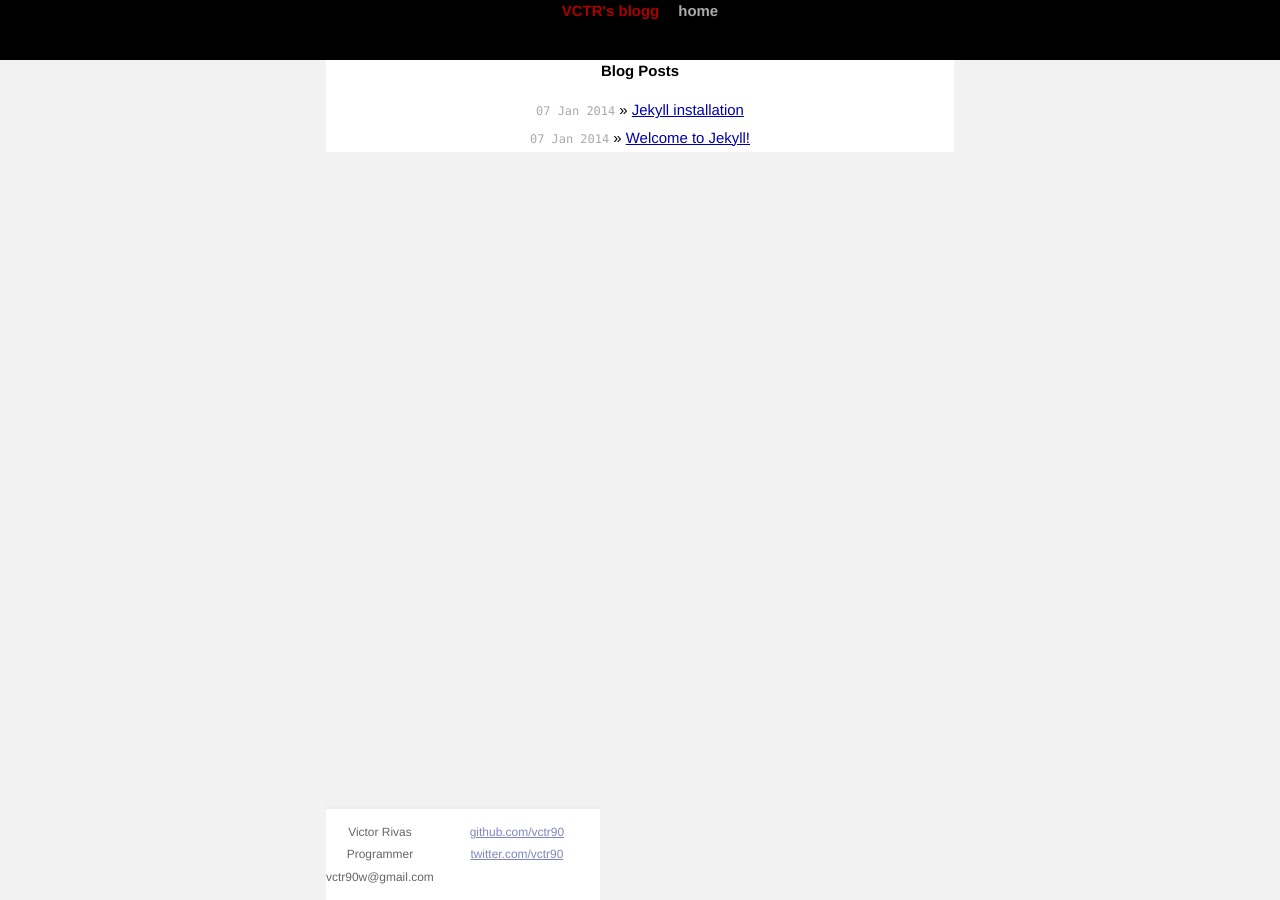
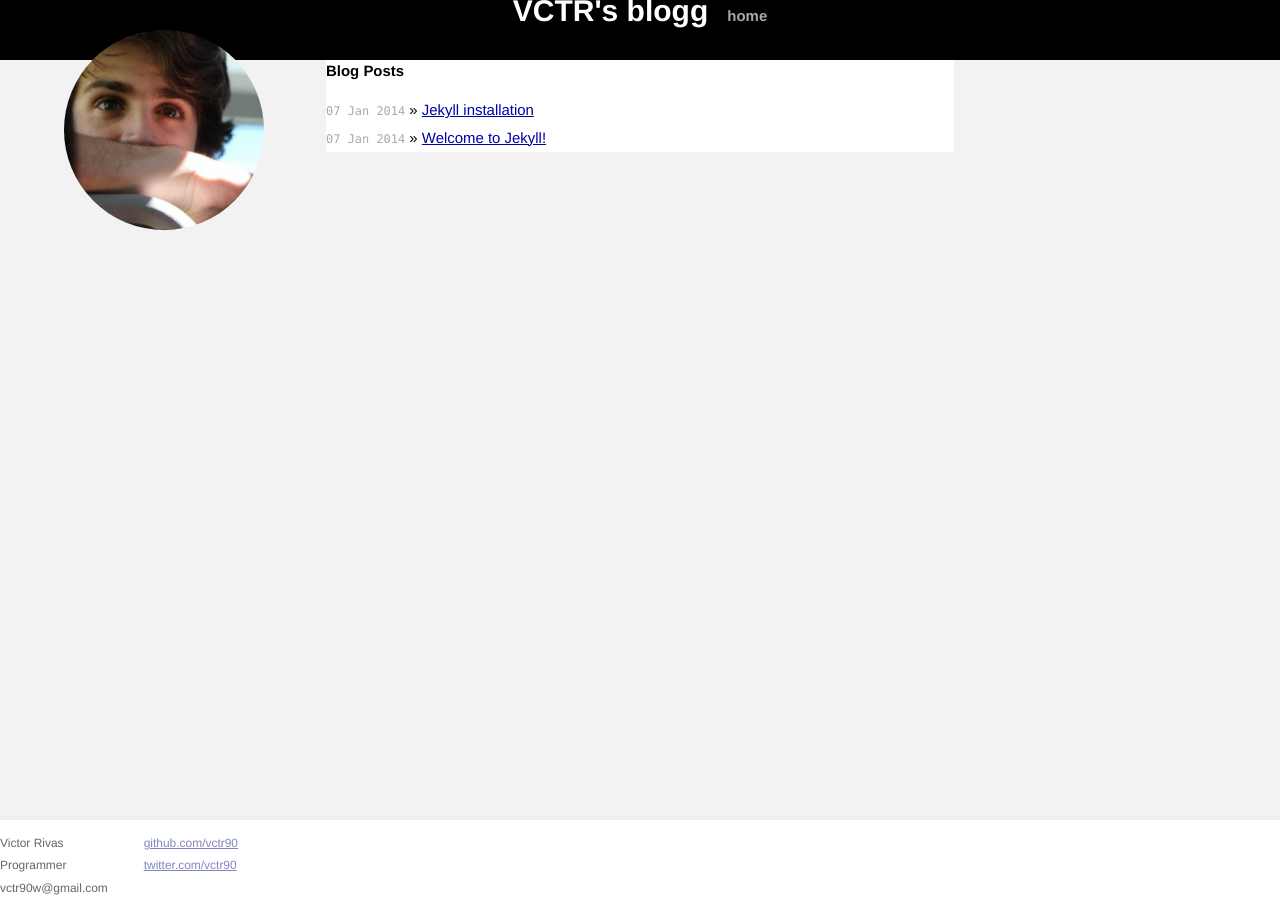
Before and after one commit to rivasvict/vctr90.github.io, a Jekyll site: the page built from index.html, in a window 1280 px wide. Built offline with Jekyll 4.4.1, drawn with Linux system fonts in a browser that asks for light colours; Markdown is read by kramdown in place of the engine named in the settings.

Commit message:
More styling

```diff
--- a/_layouts/default.html
+++ b/_layouts/default.html
@@ -13,9 +13,9 @@
         <link rel="stylesheet" href="/css/main.css">
 
 	<!-- Bootstrap-->
-	<!--<link rel="stylesheet" href="/css/bootstrap.css">
-	<link rel="stylesheet" href="/css/bootstrap.min.css">
-	<link rel="stylesheet" href="/css/bootstrap-theme.css">
+	<!--<link rel="stylesheet" href="/css/bootstrap.css">-->
+	<!--<link rel="stylesheet" href="/css/bootstrap.min.css">-->
+	<!--<link rel="stylesheet" href="/css/bootstrap-theme.css">
 	<link rel="stylesheet" href="/css/bootstrap-theme.min.css">-->
 
     </head>
@@ -25,6 +25,7 @@
           <div class="header">
             <h1 class="title"><a href="/">{{ site.name }}</a></h1>
             <a class="extra" href="/">home</a>
+            <img  src="Avatar/me.jpeg" class="avatar" />
           </div>
 
           {{ content }}
--- a/css/main.css
+++ b/css/main.css
@@ -10,6 +10,10 @@
   padding: 0;
 }
 
+ul{
+ list-style:none;
+}
+
 html, body {
   height: 100%;
 }
@@ -18,7 +22,7 @@ body {
   background-color: #F2F2F2;
   font: 13.34px Helvetica, Arial, sans-serif;
   font-size: small;
-  text-align: center;
+  //text-align: center;
 }
 
 h1, h2, h3, h4, h5, h6 {
@@ -31,14 +35,30 @@ a         { color: #00a; }
 a:hover   { color: #000; }
 a:visited { color: #a0a; }
 
+.avatar{
+	position:absolute;
+	left:5%;
+	top:30px;
+	width:200px;
+	border-radius: 150px;
+	-webkit-border-radius: 150px;
+	-moz-border-radius: 150px;
+	height:auto;
+}
+
 /*****************************************************************************/
 /*
 /* Home
 /*
 /*****************************************************************************/
-.posts {
+.post {
   list-style-type: none;
   margin-bottom: 2em;
+  position:absolute;
+  bottom:60px;
+  top:70px;
+  background-color: white;
+  overflow:auto;
 }
 
 .posts li {
@@ -58,6 +78,7 @@ a:visited { color: #a0a; }
 /*****************************************************************************/
 
 .header{
+  text-align:center;
   background: Black;
   width: 100%;
   height: 60px;
@@ -88,11 +109,12 @@ a:visited { color: #a0a; }
 }
 
 .title a {
-  color: #a00;
+  color: white;
+  font-size:30px;
 }
 
 .title a:hover {
-  color: #000;
+  color: gray;
 }
 
 .header a.extra {
@@ -113,11 +135,12 @@ a:visited { color: #a0a; }
   background-color:white;
   color: #666;
   border-top: 4px solid #eee;
-  //margin-top: 2em;
-  top:auto;
   overflow: hidden;
+  height:80px;
   position:absolute;
   bottom:0px;
+  left:0px;
+  width:100%;
 }
 
 .footer .contact {
```
Also changed, not shown: Avatar/me.jpeg (added).
